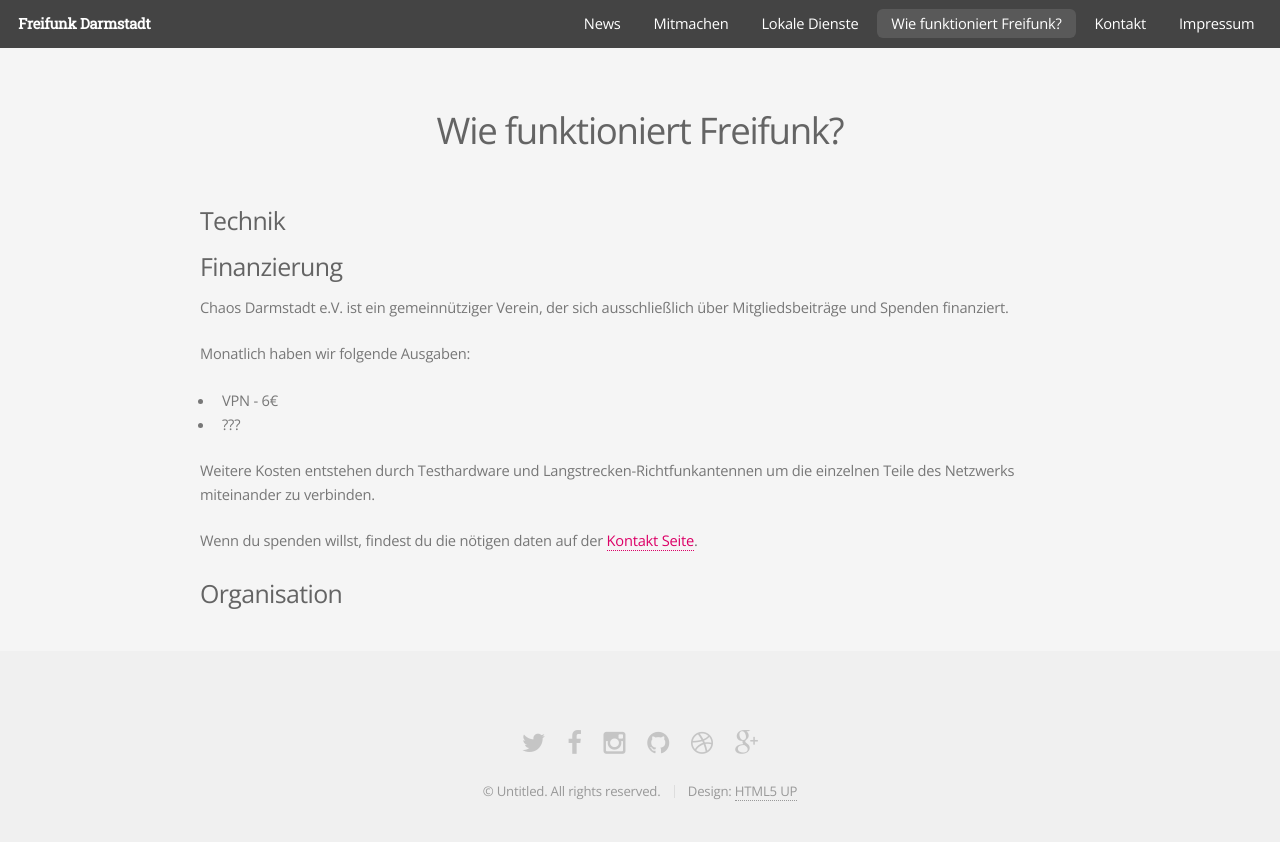
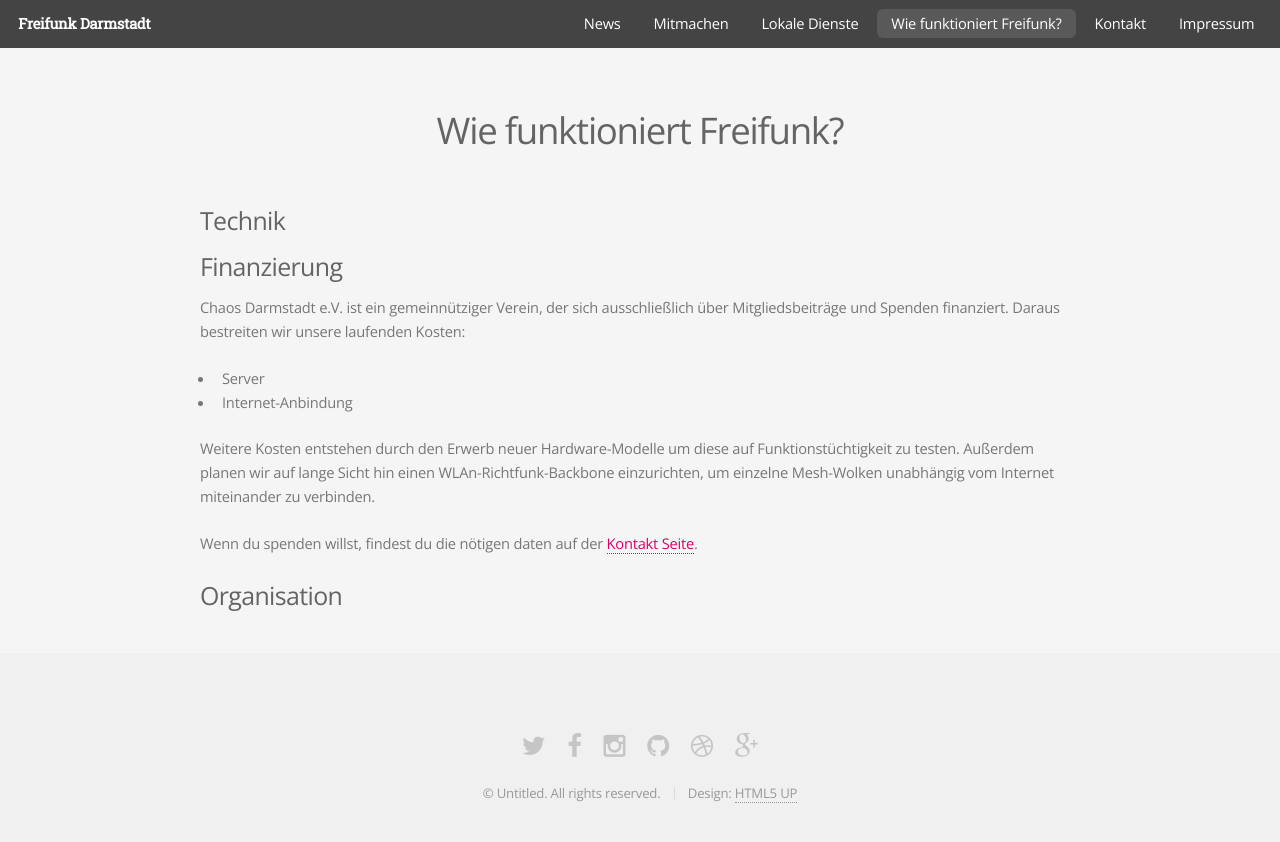
Before and after one commit to mdrenger/darmstadt.freifunk.net, a Jekyll site: the page built from pages/info.md, in a window 1280 px wide. Shown: the top 842 px of the page. Built offline with Jekyll 4.4.1, drawn with Linux system fonts in a browser that asks for light colours.

Commit message:
update financing text

```diff
--- a/pages/info.md
+++ b/pages/info.md
@@ -10,16 +10,14 @@ top_url: /wie/
 
 ### Technik
 
+
 ### Finanzierung
 
-Chaos Darmstadt e.V. ist ein gemeinnütziger Verein, der sich ausschließlich über Mitgliedsbeiträge und Spenden finanziert.
+Chaos Darmstadt e.V. ist ein gemeinnütziger Verein, der sich ausschließlich über Mitgliedsbeiträge und Spenden finanziert. Daraus bestreiten wir unsere laufenden Kosten:
+- Server
+- Internet-Anbindung
 
-Monatlich haben wir folgende Ausgaben:
-
-- VPN - 6€
-- ???
-
-Weitere Kosten entstehen durch Testhardware und Langstrecken-Richtfunkantennen um die einzelnen Teile des Netzwerks miteinander zu verbinden.
+Weitere Kosten entstehen durch den Erwerb neuer Hardware-Modelle um diese auf Funktionstüchtigkeit zu testen. Außerdem planen wir auf lange Sicht hin einen WLAn-Richtfunk-Backbone einzurichten, um einzelne Mesh-Wolken unabhängig vom Internet miteinander zu verbinden.
 
 Wenn du spenden willst, findest du die nötigen daten auf der [Kontakt Seite](/kontakt/#spenden).
 ### Organisation
```
